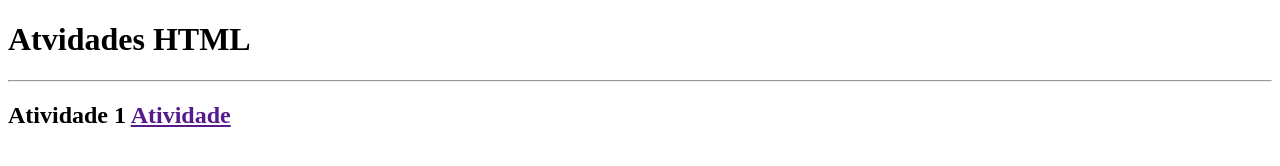
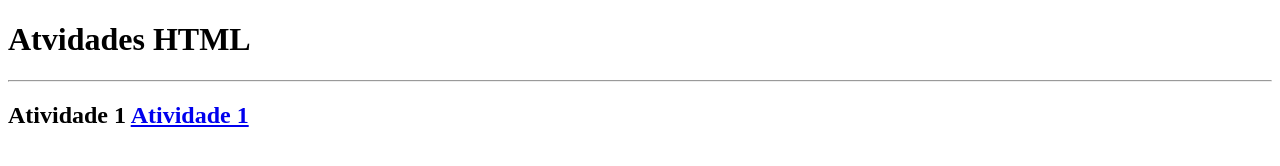
Before and after one commit to mgon1112/atividades-html, a plain HTML site: page index.html in a window 1280 px wide. Drawn offline with Linux system fonts and the light colour scheme.

Commit message:
link para a atividade 1

```diff
--- a/index.html
+++ b/index.html
@@ -9,7 +9,7 @@
 <h1>Atvidades HTML</h1>
 <hr>
 <h2>Atividade 1
-<a href="">Atividade</a>
+<a href="./src/pages/atividade1.html">Atividade  1</a>
 </h2>
 </body>
 </html>
```
